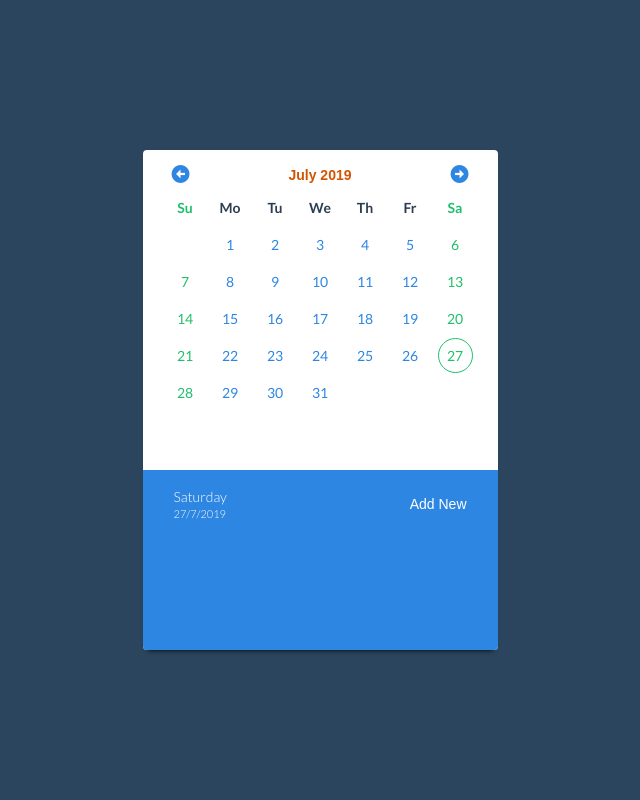
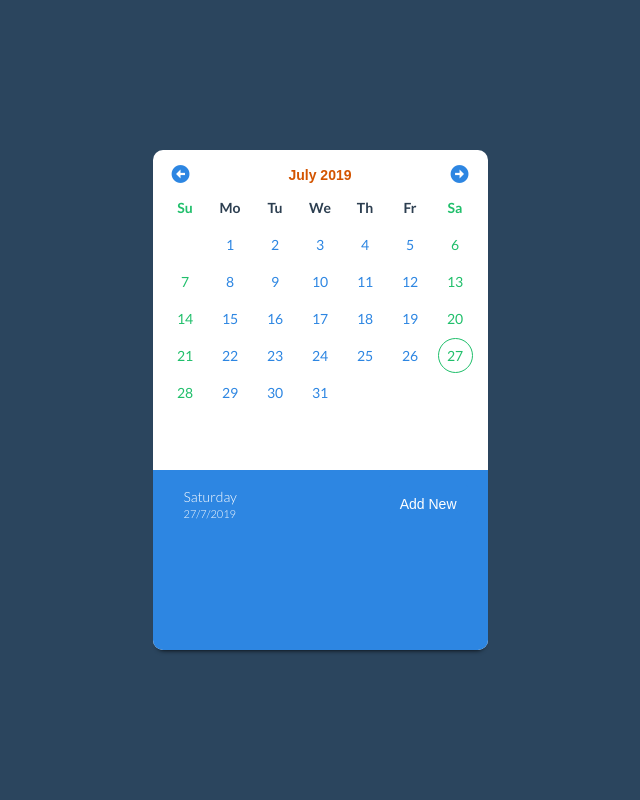
Before and after one commit to mdsadique2/Calendar, a plain HTML site: page app.html in a window 1280 px wide. Shown: the whole page, without its empty margins (320-960 px from the left). Drawn offline with Linux system fonts and the light colour scheme.

Commit message:
Firefox related fixes

```diff
--- a/assets/css/app.css
+++ b/assets/css/app.css
@@ -18,7 +18,7 @@
 	max-height: 550px;
 	overflow: hidden;
 	background: #fff;
-	border-radius: 4px;
+	border-radius: 10px;
 	position: relative;
 }
 
@@ -31,7 +31,7 @@
 
 .calendarWrapper .calendar{
 	min-height: 300px;
-	padding: 0 10px;
+	padding: 0 0px;
 	position: relative;
 }
 
--- a/assets/js/Calendar.js
+++ b/assets/js/Calendar.js
@@ -65,7 +65,7 @@ class Calendar {
 			}
 		}
 
-		var firstDayDateRef = new Date(monthName+' '+year);
+		var firstDayDateRef = new Date(year,month);
 		var firstDayIndex = firstDayDateRef.getDay()
 		var firstDayName = this.daysArray[firstDayIndex];
 
@@ -254,9 +254,9 @@ class Calendar {
 	handleDatePickerClick (event) {
 		var className = event.target.className;
 		if (className.indexOf('applyButton') > -1) {
-			var month = (this.datePicker.getElementsByClassName('monthSelect')[0]).value;
+			var month = (this.datePicker.getElementsByClassName('monthSelect')[0]).selectedIndex;
 			var year = (this.datePicker.getElementsByClassName('yearSelect')[0]).value;
-			this.currentDate = this.getDateMonthYear(new Date(month+' '+year));
+			this.currentDate = this.getDateMonthYear(new Date(year, month));
 			this.initializeCalendarToThisDate();
 		}
 		this.datePicker.style.top = '-100px'
@@ -438,4 +438,4 @@ class Calendar {
 }
 
 Calendar.prototype.daysArray = ['Sunday', 'Monday', 'Tuesday', 'Wednesday', 'Thursday', 'Friday', 'Saturday']
-Calendar.prototype.monthsArray = [{name: 'January', days: 31},{name: 'February', days: 29},{name: 'March', days: 31},{name: 'April', days: 30},{name: 'May', days: 31},{name: 'June', days: 30},{name: 'July', days: 31}, {name: 'August', days: 31},{name: 'September', days: 30},{name: 'October', days: 31},{name: 'November', days: 30},{name: 'December', days: 31}]
+Calendar.prototype.monthsArray = [{name: 'January', days: 31},{name: 'February', days: 28},{name: 'March', days: 31},{name: 'April', days: 30},{name: 'May', days: 31},{name: 'June', days: 30},{name: 'July', days: 31}, {name: 'August', days: 31},{name: 'September', days: 30},{name: 'October', days: 31},{name: 'November', days: 30},{name: 'December', days: 31}]
--- a/assets/js/Reminder.js
+++ b/assets/js/Reminder.js
@@ -56,7 +56,7 @@ class Reminder {
 			}
 		}
 
-		var firstDayDateRef = new Date(monthName+' '+year);
+		var firstDayDateRef = new Date(year, month);
 		var firstDayIndex = firstDayDateRef.getDay()
 		var firstDayName = this.daysArray[firstDayIndex];
 
@@ -265,23 +265,24 @@ class Reminder {
 		this.reminderBlock.appendChild(reminderRow);
 	}
 
-	generateDateOptions (month) {
+	generateDateOptions () {
 		var dateSelectElement = this.reminderForm.getElementsByClassName('dateSelect')[0];
 		var yearSelectElement = this.reminderForm.getElementsByClassName('yearSelect')[0];
+		var monthSelectElement = this.reminderForm.getElementsByClassName('monthSelect')[0];
 
 		var yearValue = yearSelectElement.value;
 
 		var index = dateSelectElement.selectedIndex;
-		var obj = this.monthsArray[index];
+		var month = this.monthsArray[monthSelectElement.selectedIndex];
 
 		dateSelectElement.innerHTML = '';
-		if(obj.name.toLowerCase() === 'february') {
+		if(month.name.toLowerCase() === 'february') {
 			if (yearValue % 4 === 0) {
-				obj.days = 29;
+				month.days = 29;
 			}
 		}
 
-		for (var i=1; i <= obj.days; i++) {
+		for (var i=1; i <= month.days; i++) {
 			var option = lib.createElement('option', '', i);
 			option.setAttribute('value', i);
 			dateSelectElement.appendChild(option);
@@ -373,6 +374,7 @@ class Reminder {
 
 	formFieldsChanged (event) {
 		var className = event.target.className;
+		this.generateDateOptions();
 		this.currentReminderObject[className] = event.target.value;
 		if (className === 'monthSelect') {
 			this.currentReminderObject[className] = this.monthsArray[event.target.selectedIndex];
@@ -432,4 +434,4 @@ class Reminder {
 }
 
 Reminder.prototype.daysArray = ['Sunday', 'Monday', 'Tuesday', 'Wednesday', 'Thursday', 'Friday', 'Saturday'];
-Reminder.prototype.monthsArray = [{name: 'January', days: 31, index:0}, {name: 'February', days: 29, index:1},{name: 'March', days: 31, index:2},{name: 'April', days: 30, index:3},{name: 'May', days: 31, index:4},{name: 'June', days: 30, index:5},{name: 'July', days: 31, index:6}, {name: 'August', days: 31, index:7},{name: 'September', days: 30, index:8},{name: 'October', days: 31, index:9},{name: 'November', days: 30, index:10},{name: 'December', days: 31, index:11}]
+Reminder.prototype.monthsArray = [{name: 'January', days: 31, index:0}, {name: 'February', days: 28, index:1},{name: 'March', days: 31, index:2},{name: 'April', days: 30, index:3},{name: 'May', days: 31, index:4},{name: 'June', days: 30, index:5},{name: 'July', days: 31, index:6}, {name: 'August', days: 31, index:7},{name: 'September', days: 30, index:8},{name: 'October', days: 31, index:9},{name: 'November', days: 30, index:10},{name: 'December', days: 31, index:11}]
```
